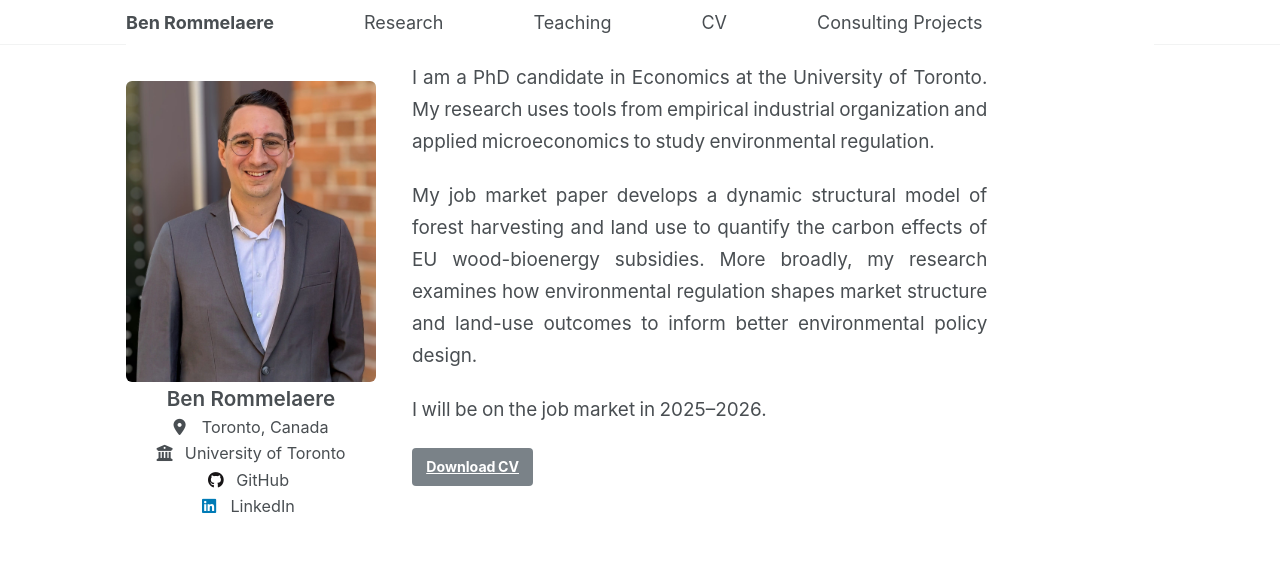
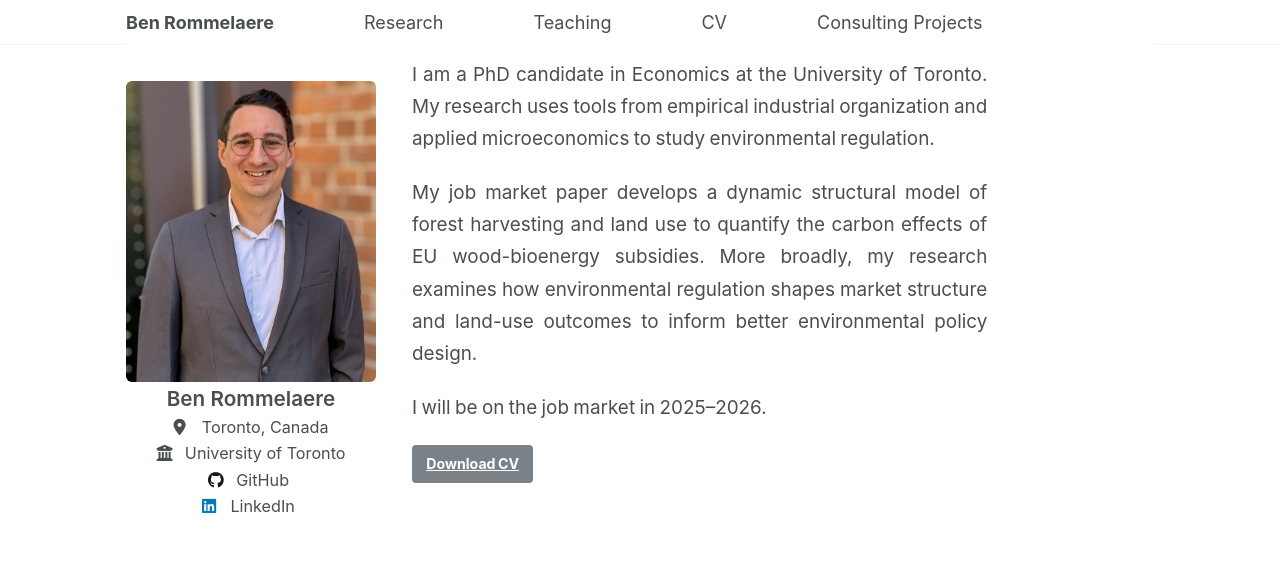
Before and after one commit to brommelaere/brommelaere.github.io, a Jekyll site: the page built from _pages/about.md, in a window 1280 px wide. Shown: the top 575 px of the page. Built offline with Jekyll 4.4.1, drawn with Linux system fonts in a browser that asks for light colours.

Commit message:
Update _custom.scss

```diff
--- a/_sass/_custom.scss
+++ b/_sass/_custom.scss
@@ -161,7 +161,7 @@
   float: none !important;
 
   @media screen and (min-width: 64em) {
-    margin-top: 0.15rem !important;
+    margin-top: 0 !important;
     margin-left: 0 !important;
     padding-top: 0 !important;
     flex-grow: 1 !important;
```
